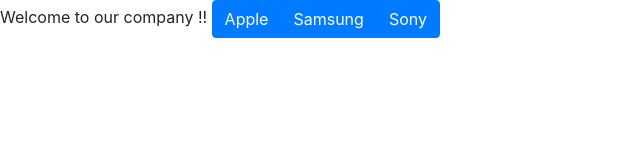
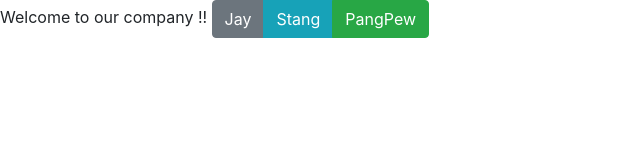
Before and after one commit to Kid-Mai-Aok/Kid-Mai-Aok.github.io, a plain HTML site: page index.html in a window 1280 px wide. Shown: the whole page, without its empty margins (0-640 px from the left). Drawn offline with nearby package versions, Linux system fonts and the light colour scheme.

Commit message:
Update index.html

```diff
--- a/index.html
+++ b/index.html
@@ -11,9 +11,9 @@
   </head>
   <body>Welcome to our company !!
   <div class="btn-group">
-  <button type="button" class="btn btn-primary">Apple</button>
-  <button type="button" class="btn btn-primary">Samsung</button>
-  <button type="button" class="btn btn-primary">Sony</button>
+  <button type="button" class="btn btn-secondary">Jay</button>
+  <button type="button" class="btn btn-info">Stang</button>
+  <button type="button" class="btn btn-success">PangPew</button>
 </div>
 
 
```
